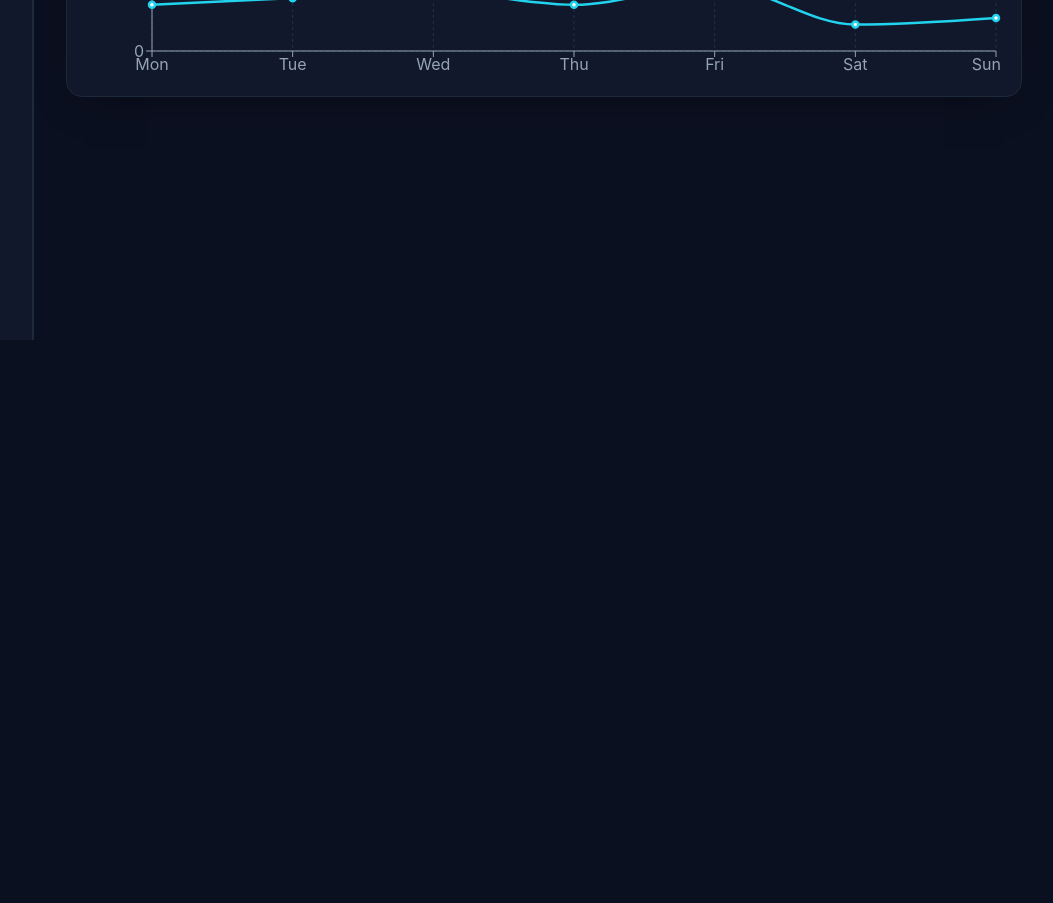
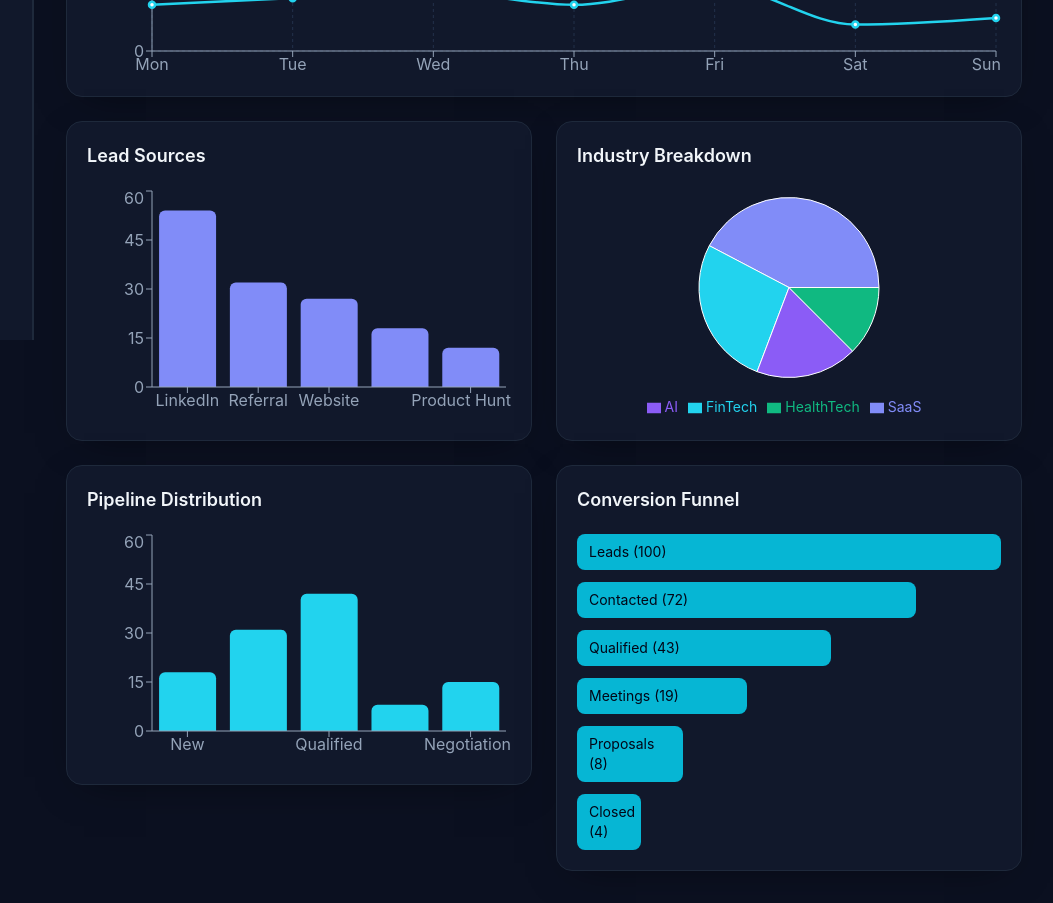
Before and after one commit to igbinedionelvis/leadpilot-saas-dashboard, a React (Vite) app: page /analytics in a window 1280 px wide. Shown: the part 460-1363 px from the top of the page, without its empty margins (226-1279 px from the left). Before the commit the page ends 800 px from the top, so only its background shows below. Built offline with nearby package versions, Linux system fonts and the light colour scheme.

Commit message:
feat: expand analytics dashboard with sales intelligence visualizations

```diff
--- /dev/null
+++ b/src/features/analytics/components/conversion-funnel.tsx
@@ -0,0 +1,33 @@
+import { SectionCard } from "../../../components/ui/section-card";
+
+const funnel = [
+  { label: "Leads", value: 100, width: "100%" },
+  { label: "Contacted", value: 72, width: "80%" },
+  { label: "Qualified", value: 43, width: "60%" },
+  { label: "Meetings", value: 19, width: "40%" },
+  { label: "Proposals", value: 8, width: "25%" },
+  { label: "Closed", value: 4, width: "15%" },
+];
+
+export function ConversionFunnel() {
+  return (
+    <SectionCard>
+      <h2 className="mb-5 text-lg font-semibold text-slate-100">
+        Conversion Funnel
+      </h2>
+
+      <div className="space-y-3">
+        {funnel.map((item) => (
+          <div key={item.label}>
+            <div
+              className="rounded-lg bg-cyan-500 px-3 py-2 text-sm text-slate-950"
+              style={{ width: item.width }}
+            >
+              {item.label} ({item.value})
+            </div>
+          </div>
+        ))}
+      </div>
+    </SectionCard>
+  );
+}
--- /dev/null
+++ b/src/features/analytics/components/industry-breakdown-chart.tsx
@@ -0,0 +1,41 @@
+import { PieChart, Pie, ResponsiveContainer, Tooltip, Legend } from "recharts";
+
+import { SectionCard } from "../../../components/ui/section-card";
+
+export function IndustryBreakdownChart() {
+  const industryData = [
+    { name: "SaaS", value: 44, fill: "#818cf8" },
+    { name: "FinTech", value: 28, fill: "#22d3ee" },
+    { name: "AI", value: 19, fill: "#8b5cf6" },
+    { name: "HealthTech", value: 13, fill: "#10b981" },
+  ];
+
+  return (
+    <SectionCard className="h-[320px]">
+      <h2 className="mb-4 text-lg font-semibold text-slate-100">
+        Industry Breakdown
+      </h2>
+
+      <ResponsiveContainer width="100%" height="85%">
+        <PieChart>
+          <Pie
+            data={industryData}
+            dataKey="value"
+            nameKey="name"
+            outerRadius={90}
+          />
+
+          <Tooltip />
+
+          <Legend
+            wrapperStyle={{
+              color: "#cbd5e1",
+              fontSize: "14px",
+              paddingTop: "12px",
+            }}
+          />
+        </PieChart>
+      </ResponsiveContainer>
+    </SectionCard>
+  );
+}
--- /dev/null
+++ b/src/features/analytics/components/lead-sources-chart.tsx
@@ -0,0 +1,37 @@
+import {
+  BarChart,
+  Bar,
+  ResponsiveContainer,
+  Tooltip,
+  XAxis,
+  YAxis,
+} from "recharts";
+
+import { SectionCard } from "../../../components/ui/section-card";
+
+export function LeadSourcesChart() {
+  const sourceData = [
+    { source: "LinkedIn", count: 54 },
+    { source: "Referral", count: 32 },
+    { source: "Website", count: 27 },
+    { source: "Cold Email", count: 18 },
+    { source: "Product Hunt", count: 12 },
+  ];
+
+  return (
+    <SectionCard className="h-[320px]">
+      <h2 className="mb-4 text-lg font-semibold text-slate-100">
+        Lead Sources
+      </h2>
+
+      <ResponsiveContainer width="100%" height="85%">
+        <BarChart data={sourceData}>
+          <XAxis dataKey="source" stroke="#94a3b8" />
+          <YAxis stroke="#94a3b8" />
+          <Tooltip />
+          <Bar dataKey="count" fill="#818cf8" radius={[6, 6, 0, 0]} />
+        </BarChart>
+      </ResponsiveContainer>
+    </SectionCard>
+  );
+}
--- /dev/null
+++ b/src/features/analytics/components/pipeline-distribution-chart.tsx
@@ -0,0 +1,37 @@
+import {
+  Bar,
+  BarChart,
+  ResponsiveContainer,
+  Tooltip,
+  XAxis,
+  YAxis,
+} from "recharts";
+
+import { SectionCard } from "../../../components/ui/section-card";
+
+const pipelineData = [
+  { stage: "New", count: 18 },
+  { stage: "Contacted", count: 31 },
+  { stage: "Qualified", count: 42 },
+  { stage: "Proposal", count: 8 },
+  { stage: "Negotiation", count: 15 },
+];
+
+export function PipelineDistributionChart() {
+  return (
+    <SectionCard className="h-[320px]">
+      <h2 className="mb-4 text-lg font-semibold text-slate-100">
+        Pipeline Distribution
+      </h2>
+
+      <ResponsiveContainer width="100%" height="85%">
+        <BarChart data={pipelineData}>
+          <XAxis dataKey="stage" stroke="#94a3b8" />
+          <YAxis stroke="#94a3b8" />
+          <Tooltip />
+          <Bar dataKey="count" fill="#22d3ee" radius={[6, 6, 0, 0]} />
+        </BarChart>
+      </ResponsiveContainer>
+    </SectionCard>
+  );
+}
--- a/src/features/analytics/pages/analytics-page.tsx
+++ b/src/features/analytics/pages/analytics-page.tsx
@@ -1,3 +1,8 @@
+import { LeadSourcesChart } from "../components/lead-sources-chart";
+import { IndustryBreakdownChart } from "../components/industry-breakdown-chart";
+import { PipelineDistributionChart } from "../components/pipeline-distribution-chart";
+import { ConversionFunnel } from "../components/conversion-funnel";
+
 import {
   CartesianGrid,
   Line,
@@ -6,19 +11,19 @@ import {
   Tooltip,
   XAxis,
   YAxis,
-} from 'recharts'
-import { PageHeader } from '../../../components/ui/page-header'
-import { SectionCard } from '../../../components/ui/section-card'
+} from "recharts";
+import { PageHeader } from "../../../components/ui/page-header";
+import { SectionCard } from "../../../components/ui/section-card";
 
 const chartData = [
-  { day: 'Mon', replies: 26, meetings: 7 },
-  { day: 'Tue', replies: 32, meetings: 8 },
-  { day: 'Wed', replies: 35, meetings: 9 },
-  { day: 'Thu', replies: 30, meetings: 7 },
-  { day: 'Fri', replies: 38, meetings: 10 },
-  { day: 'Sat', replies: 20, meetings: 4 },
-  { day: 'Sun', replies: 24, meetings: 5 },
-]
+  { day: "Mon", replies: 26, meetings: 7 },
+  { day: "Tue", replies: 32, meetings: 8 },
+  { day: "Wed", replies: 35, meetings: 9 },
+  { day: "Thu", replies: 30, meetings: 7 },
+  { day: "Fri", replies: 38, meetings: 10 },
+  { day: "Sat", replies: 20, meetings: 4 },
+  { day: "Sun", replies: 24, meetings: 5 },
+];
 
 export function AnalyticsPage() {
   return (
@@ -29,7 +34,9 @@ export function AnalyticsPage() {
       />
 
       <SectionCard className="h-[380px]">
-        <h2 className="mb-4 text-lg font-semibold text-slate-100">Weekly performance</h2>
+        <h2 className="mb-4 text-lg font-semibold text-slate-100">
+          Weekly performance
+        </h2>
         <ResponsiveContainer width="100%" height="90%">
           <LineChart data={chartData}>
             <CartesianGrid strokeDasharray="3 3" stroke="#23314b" />
@@ -37,16 +44,33 @@ export function AnalyticsPage() {
             <YAxis stroke="#94a3b8" />
             <Tooltip
               contentStyle={{
-                background: '#0f172a',
-                border: '1px solid #334155',
-                borderRadius: '10px',
+                background: "#0f172a",
+                border: "1px solid #334155",
+                borderRadius: "10px",
               }}
             />
-            <Line type="monotone" dataKey="replies" stroke="#818cf8" strokeWidth={2.5} />
-            <Line type="monotone" dataKey="meetings" stroke="#22d3ee" strokeWidth={2.5} />
+            <Line
+              type="monotone"
+              dataKey="replies"
+              stroke="#818cf8"
+              strokeWidth={2.5}
+            />
+            <Line
+              type="monotone"
+              dataKey="meetings"
+              stroke="#22d3ee"
+              strokeWidth={2.5}
+            />
           </LineChart>
         </ResponsiveContainer>
       </SectionCard>
+
+      <section className="grid gap-6 lg:grid-cols-2">
+        <LeadSourcesChart />
+        <IndustryBreakdownChart />
+        <PipelineDistributionChart />
+        <ConversionFunnel />
+      </section>
     </div>
-  )
+  );
 }
```
Also changed, not shown: src/features/leads/components/lead-status-badge.tsx (+15 -15 lines).
